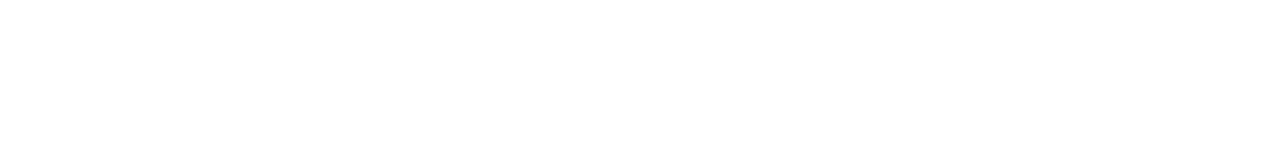
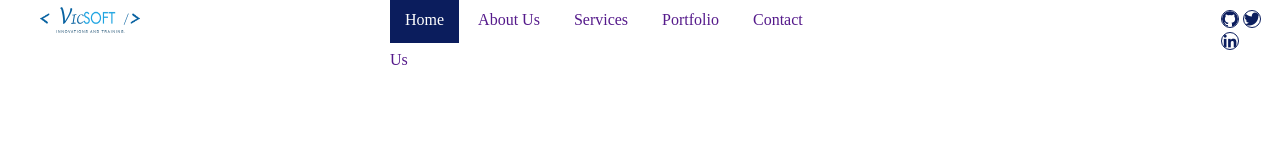
Before and after one commit to lordvic4real/vicsoft-student-work, a plain HTML site: page index.html in a window 1280 px wide. Drawn offline with Linux system fonts and the light colour scheme.

Commit message:
header-features

```diff
--- a/index.html
+++ b/index.html
@@ -6,5 +6,23 @@
     <link rel="stylesheet" href="styles.css" />
     <title>home</title>
   </head>
-  <body></body>
+  <body>
+    <header class="header">
+    <div class="logo">
+      <img src="images/transparentLogo.917567b36903e59d3249.png"/>
+    </div>
+    <nav class="nav-bar">
+      <a href="" class="home">Home</a>
+      <a href="">About Us</a>
+      <a href="">Services</a>
+      <a href="">Portfolio</a>
+      <a href="">Contact Us</a>
+    </nav>
+    <div class="icon">
+      <img src="images/github.png" alt="" class="git">
+      <img src="images/twitter.png" alt="" class="twit">
+      <img src="images/linkedin.png" alt="" class="linked">
+    </div>
+  </header>
+  </body>
 </html>
--- a/styles.css
+++ b/styles.css
@@ -3,4 +3,58 @@
   padding: 0;
   margin: 0;
   scroll-behavior: smooth;
+
 }
+
+.header {
+  width: 100%;
+  height: 60px;
+  display: flex;
+}
+
+.logo img {
+  width: 100px;
+  height: 30px;
+}
+
+.logo {
+  margin: 5px 0 5px 40px;
+}
+
+.nav-bar {
+  margin: 0 0 0 250px;
+  justify-content: space-around;
+  align-items: center;
+  line-height: 40px;
+  align-content: center;
+}
+
+.nav-bar a {
+  text-decoration: none;
+  padding: 15px;
+  align-items: center;
+  align-content: center;
+}
+.nav-bar .home {
+  background-color: #0B1D5D;
+  color: #fff;
+  height: 100%;
+}
+
+.icon {
+  margin: 10px 0 0 400px;
+}
+
+.icon .git{
+  border: 1px solid #0B1D5D;
+  border-radius: 10px;
+}
+
+.icon .twit {
+  border: 1px solid #0B1D5D;
+  border-radius: 10px;
+}
+.icon .linked {
+  border: 1px solid #0B1D5D;
+  border-radius: 10px;
+}
```
Also changed, not shown: images/github.png (added), images/linkedin.png (added), images/pexels-olia-danilevich-4974912.jpg (added), images/transparentLogo.917567b36903e59d3249.png (added), images/twitter.png (added), 1 other file.
